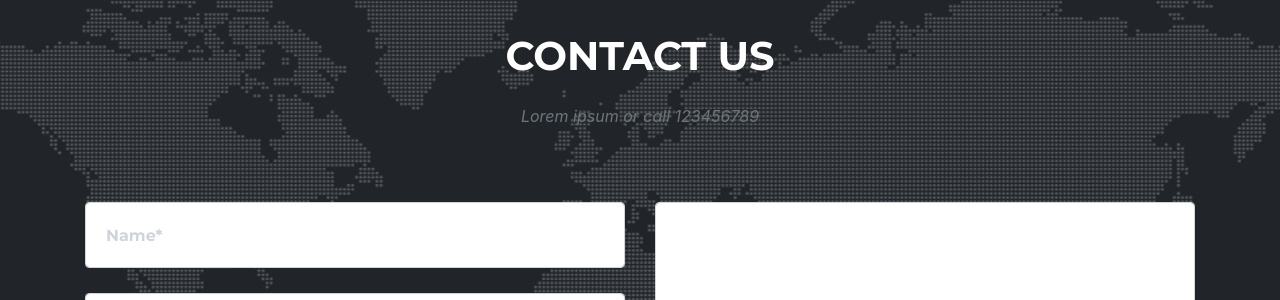
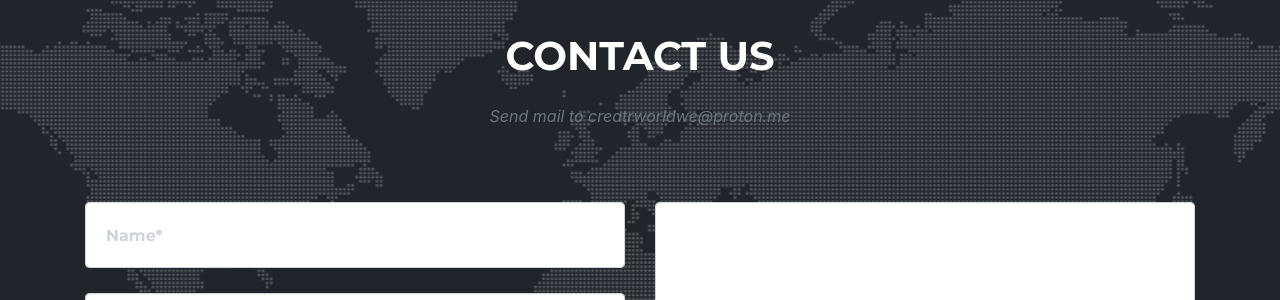
Before and after one commit to microsoftwing/microsoftwing.github.io, a Jekyll site: the page built from index.md, in a window 1280 px wide and 900 px high, scrolled down 5310 px. Shown: the part 156-456 px from the top of the window. Built offline with Jekyll 4.4.1, drawn with Linux system fonts in a browser that asks for light colours; some web fonts are replaced.

Commit message:
Update sitetext.yml

```diff
--- a/_data/sitetext.yml
+++ b/_data/sitetext.yml
@@ -131,7 +131,7 @@ en: &DEFAULT_EN
 
   contact:
     title: "Contact Us"
-    text: "Lorem ipsum or call 123456789"
+    text: "Send mail to creatrworldwe@proton.me"
     section: contact
     name: "Name*"
     name-validation: "Please enter your name."
```
